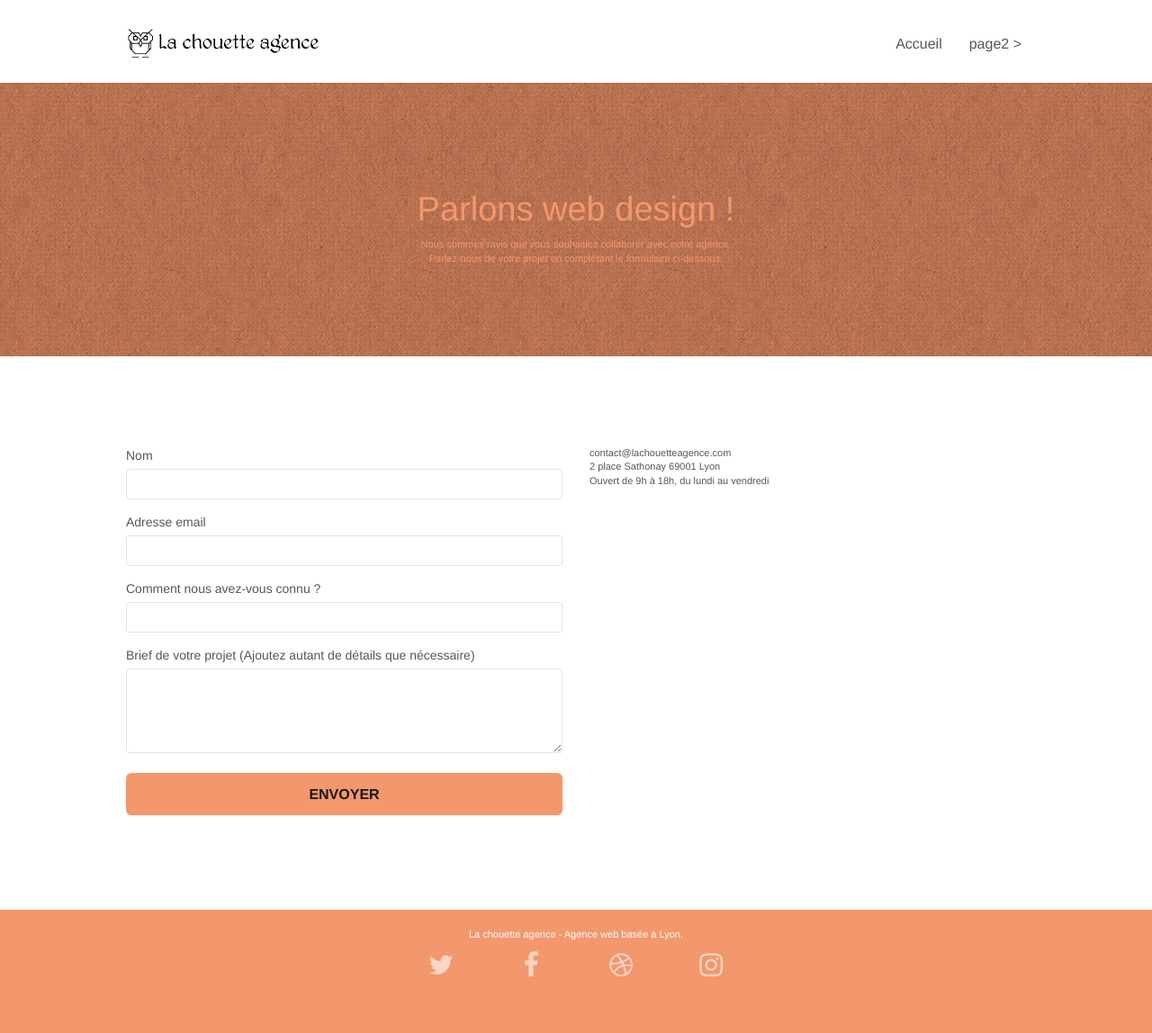
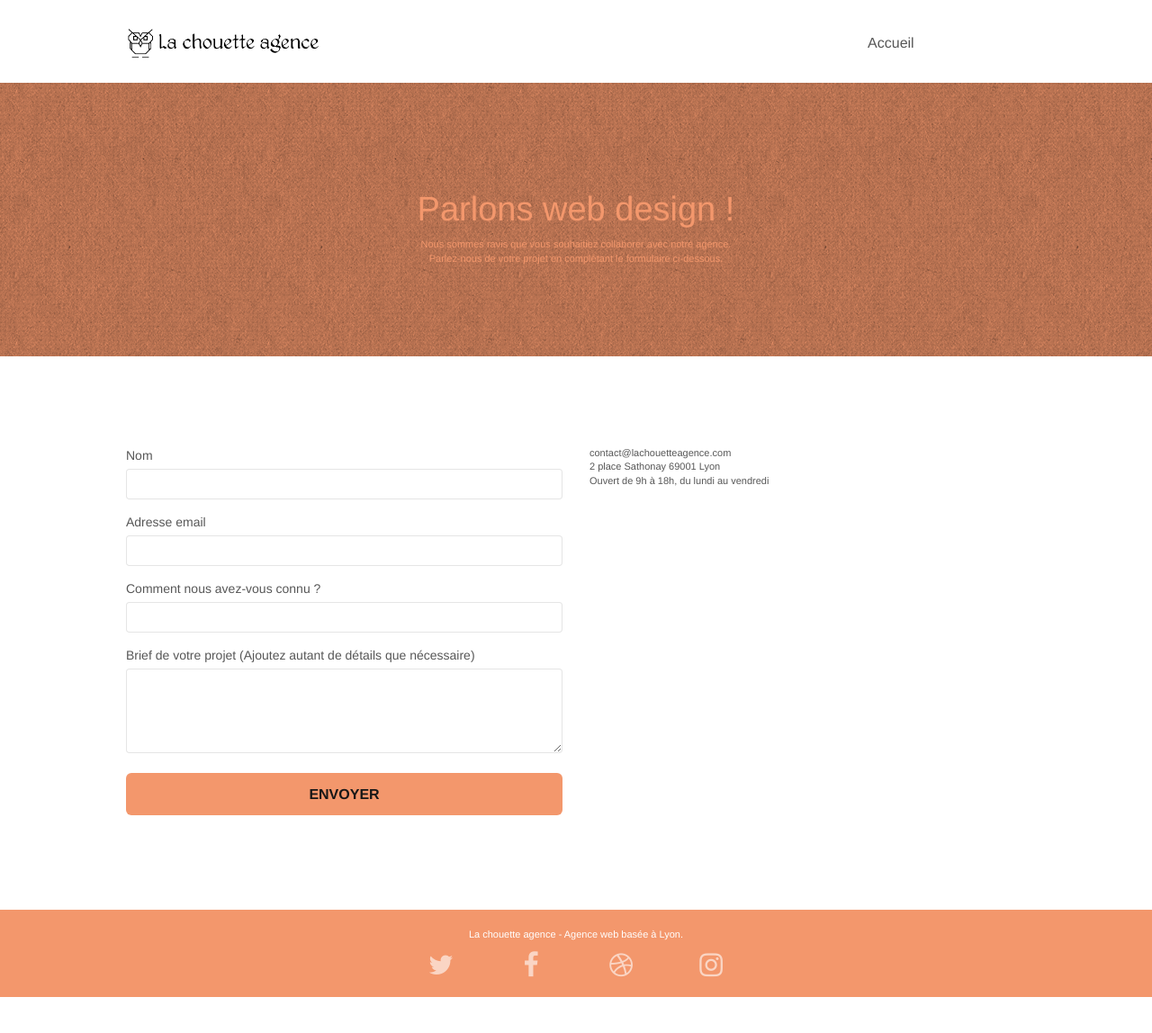
Before and after one commit to gilles40370/la-chouette-agence, a plain HTML site: page page2.html in a window 1280 px wide. Shown: the whole page at 90% size. After the commit the page ends 1108 px from the top, so only its background shows below. Drawn offline with nearby package versions, Linux system fonts and the light colour scheme; files that its build step writes are made by us from their sources; a script that the page names is missing.

Commit message:
modification nav bar sur les deux pages

```diff
--- a/page2.html
+++ b/page2.html
@@ -47,11 +47,6 @@
 				<ul class="site-navigation nav navbar-nav">
 					<li>
 						<a href="index.html">Accueil</a>
-					</li>
-					<li>
-					</li>
-					<li>
-						<a href="page2.html">page2 &gt;</a>
 					</li>
 				</ul>
 			</div>
@@ -129,50 +124,39 @@
 
 
 <!-- Footer - bloc-8 -->
-<div class="bloc bgc-atomic-tangerine d-bloc" id="bloc-8">
+<footer class="bloc bgc-atomic-tangerine d-bloc" id="bloc-8">
 	<div class="container bloc-sm">
 		<div class="row">
 			<div class="col-sm-12">
 				<p class="text-center white">
-					La chouette agence - Agence web basée à Lyon.<br>
+					La chouette agence - Agence web basée à Lyon.
 				</p>
-				<div class="row row-no-gutters social">
+				<nav class="row row-no-gutters social">
 					<div class="col-sm-3">
 						<div class="text-center">
-							<a aria-label="twitter" class="social" href="https://twitter.com">
-							<span class="fa fa-twitter icon-md"></span>
-						</a>
+							<a aria-label="twitter" class="social" href="https://twitter.com"><span class="fa fa-twitter icon-md"></span></a>
 						</div>
 					</div>
 					<div class="col-sm-3">
 						<div class="text-center">
-							<a aria-label="facebook" class="social" href="https://facebook.fr">
-							<span class="fa fa-facebook icon-md"></span>
-						</a>
+							<a aria-label="facebook" class="social" href="https://facebook.fr"><span class="fa fa-facebook icon-md"></span></a>
 						</div>
 					</div>
 					<div class="col-sm-3">
 						<div class="text-center">
-							<a aria-label="dribbble" class="social" href="https//dribbble.com">
-							<span class="fa fa-dribbble icon-md"></span>
-						</a>
+							<a aria-label="dribbble" class="social" href="http://dribbble.com"><span class="fa fa-dribbble icon-md"></span></a>
 						</div>
 					</div>
 					<div class="col-sm-3">
 						<div class="text-center">
-							<a aria-label="instagram" class="social" href="http://instagram.com">
-							<span class="fa fa-instagram icon-md"></span>
-						</a>
+							<a aria-label="instagram" class="social" href="http://instagram.com"><span class="fa fa-instagram icon-md"></span></a>
 						</div>
 					</div>
-					<div class="keywords" style="color:#F3976C;">Agence web à paris, stratégie web, web design, illustrations, design de site web, site web, web, internet, site internet, site</div>
-				</div>
-				<div class="row">
-				</div>
+				</nav>
 			</div>
 		</div>
 	</div>
-</div>
+</footer>
 <!-- Footer - bloc-8 END -->
 
 </div>
--- a/style.css
+++ b/style.css
@@ -316,10 +316,9 @@ a:hover {
 }
 
 .navbar .nav {
-    padding-top: 2px;
-    margin-right: -16px;
-    float: right;
-    z-index: 1;
+    position: absolute;
+    top: 50%;
+    right: 12%;
 }
 
 .nav > li {
@@ -724,7 +723,7 @@ h3 {
 }
 
 h1 {
-    color: #333333!important;
+    color: #171717!important;
 }
 
 h4 {
```
Also changed, not shown: index.html (+1 -8 lines).
